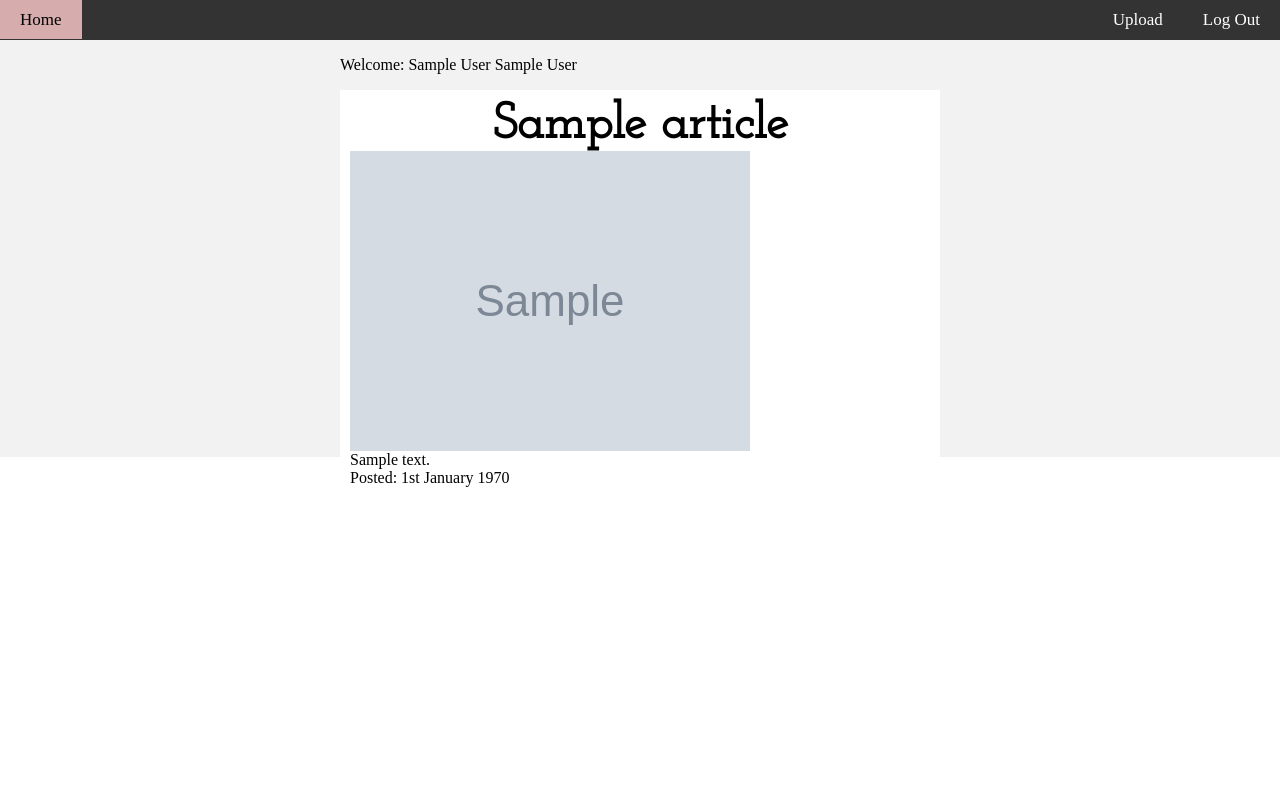
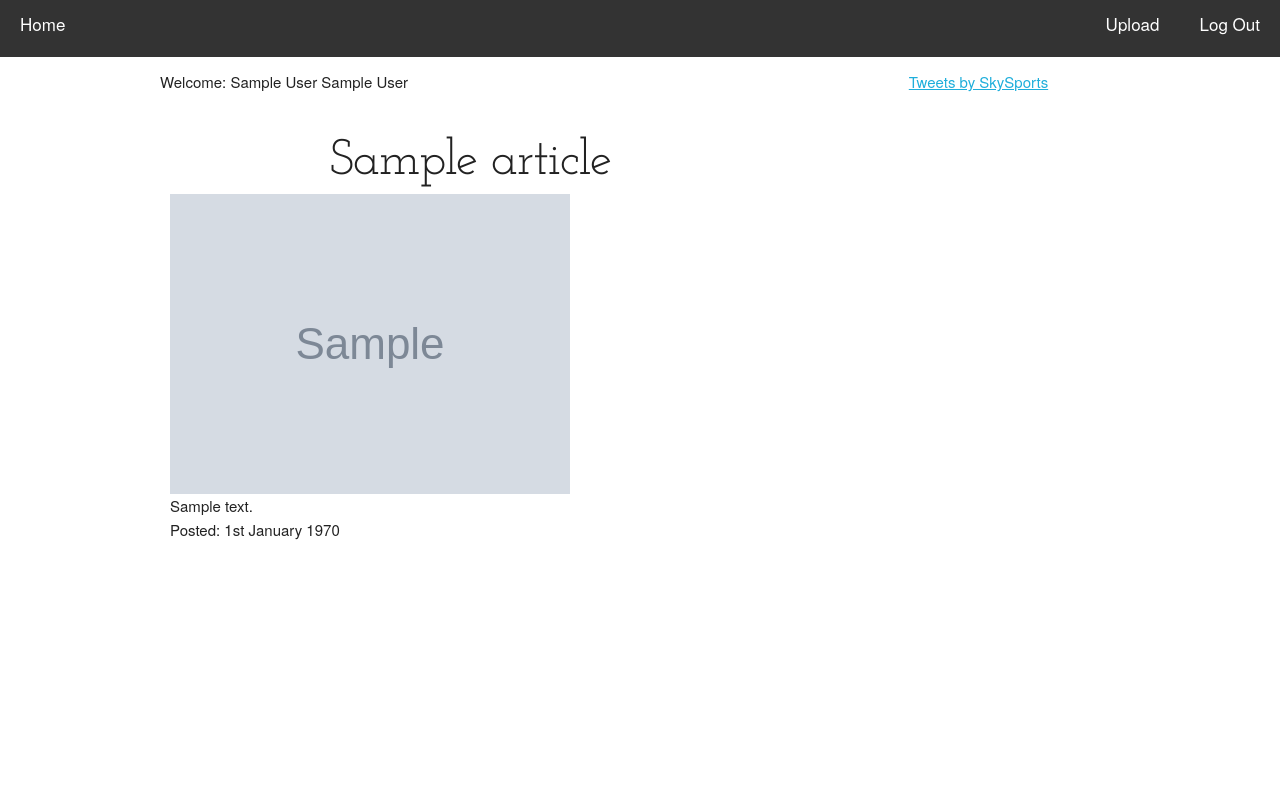
Before and after one commit to minnypatel/Team-A, a PHP site: page / in a window 1280 px wide. Run offline with PHP 8.4, Linux system fonts and the light colour scheme; the visitor is signed in with stand-in values (Sample User, id 1); tables that the repository leaves empty or names only in its code hold one stand-in row (values such as "Sample post"); grey boxes marked "Sample" are stand-in pictures; some libraries are stand-ins or nearby versions.

Commit message:
example of using skeleton css for the twitter feed

```diff
--- /dev/null
+++ b/CSS/skeleton.css
@@ -0,0 +1,418 @@
+/*
+* Skeleton V2.0.4
+* Copyright 2014, Dave Gamache
+* www.getskeleton.com
+* Free to use under the MIT license.
+* http://www.opensource.org/licenses/mit-license.php
+* 12/29/2014
+*/
+
+
+/* Table of contents
+––––––––––––––––––––––––––––––––––––––––––––––––––
+- Grid
+- Base Styles
+- Typography
+- Links
+- Buttons
+- Forms
+- Lists
+- Code
+- Tables
+- Spacing
+- Utilities
+- Clearing
+- Media Queries
+*/
+
+
+/* Grid
+–––––––––––––––––––––––––––––––––––––––––––––––––– */
+.container {
+  position: relative;
+  width: 100%;
+  max-width: 960px;
+  margin: 0 auto;
+  padding: 0 20px;
+  box-sizing: border-box; }
+.column,
+.columns {
+  width: 100%;
+  float: left;
+  box-sizing: border-box; }
+
+/* For devices larger than 400px */
+@media (min-width: 400px) {
+  .container {
+    width: 85%;
+    padding: 0; }
+}
+
+/* For devices larger than 550px */
+@media (min-width: 550px) {
+  .container {
+    width: 80%; }
+  .column,
+  .columns {
+    margin-left: 4%; }
+  .column:first-child,
+  .columns:first-child {
+    margin-left: 0; }
+
+  .one.column,
+  .one.columns                    { width: 4.66666666667%; }
+  .two.columns                    { width: 13.3333333333%; }
+  .three.columns                  { width: 22%;            }
+  .four.columns                   { width: 30.6666666667%; }
+  .five.columns                   { width: 39.3333333333%; }
+  .six.columns                    { width: 48%;            }
+  .seven.columns                  { width: 56.6666666667%; }
+  .eight.columns                  { width: 65.3333333333%; }
+  .nine.columns                   { width: 74.0%;          }
+  .ten.columns                    { width: 82.6666666667%; }
+  .eleven.columns                 { width: 91.3333333333%; }
+  .twelve.columns                 { width: 100%; margin-left: 0; }
+
+  .one-third.column               { width: 30.6666666667%; }
+  .two-thirds.column              { width: 65.3333333333%; }
+
+  .one-half.column                { width: 48%; }
+
+  /* Offsets */
+  .offset-by-one.column,
+  .offset-by-one.columns          { margin-left: 8.66666666667%; }
+  .offset-by-two.column,
+  .offset-by-two.columns          { margin-left: 17.3333333333%; }
+  .offset-by-three.column,
+  .offset-by-three.columns        { margin-left: 26%;            }
+  .offset-by-four.column,
+  .offset-by-four.columns         { margin-left: 34.6666666667%; }
+  .offset-by-five.column,
+  .offset-by-five.columns         { margin-left: 43.3333333333%; }
+  .offset-by-six.column,
+  .offset-by-six.columns          { margin-left: 52%;            }
+  .offset-by-seven.column,
+  .offset-by-seven.columns        { margin-left: 60.6666666667%; }
+  .offset-by-eight.column,
+  .offset-by-eight.columns        { margin-left: 69.3333333333%; }
+  .offset-by-nine.column,
+  .offset-by-nine.columns         { margin-left: 78.0%;          }
+  .offset-by-ten.column,
+  .offset-by-ten.columns          { margin-left: 86.6666666667%; }
+  .offset-by-eleven.column,
+  .offset-by-eleven.columns       { margin-left: 95.3333333333%; }
+
+  .offset-by-one-third.column,
+  .offset-by-one-third.columns    { margin-left: 34.6666666667%; }
+  .offset-by-two-thirds.column,
+  .offset-by-two-thirds.columns   { margin-left: 69.3333333333%; }
+
+  .offset-by-one-half.column,
+  .offset-by-one-half.columns     { margin-left: 52%; }
+
+}
+
+
+/* Base Styles
+–––––––––––––––––––––––––––––––––––––––––––––––––– */
+/* NOTE
+html is set to 62.5% so that all the REM measurements throughout Skeleton
+are based on 10px sizing. So basically 1.5rem = 15px :) */
+html {
+  font-size: 62.5%; }
+body {
+  font-size: 1.5em; /* currently ems cause chrome bug misinterpreting rems on body element */
+  line-height: 1.6;
+  font-weight: 400;
+  font-family: "Raleway", "HelveticaNeue", "Helvetica Neue", Helvetica, Arial, sans-serif;
+  color: #222; }
+
+
+/* Typography
+–––––––––––––––––––––––––––––––––––––––––––––––––– */
+h1, h2, h3, h4, h5, h6 {
+  margin-top: 0;
+  margin-bottom: 2rem;
+  font-weight: 300; }
+h1 { font-size: 4.0rem; line-height: 1.2;  letter-spacing: -.1rem;}
+h2 { font-size: 3.6rem; line-height: 1.25; letter-spacing: -.1rem; }
+h3 { font-size: 3.0rem; line-height: 1.3;  letter-spacing: -.1rem; }
+h4 { font-size: 2.4rem; line-height: 1.35; letter-spacing: -.08rem; }
+h5 { font-size: 1.8rem; line-height: 1.5;  letter-spacing: -.05rem; }
+h6 { font-size: 1.5rem; line-height: 1.6;  letter-spacing: 0; }
+
+/* Larger than phablet */
+@media (min-width: 550px) {
+  h1 { font-size: 5.0rem; }
+  h2 { font-size: 4.2rem; }
+  h3 { font-size: 3.6rem; }
+  h4 { font-size: 3.0rem; }
+  h5 { font-size: 2.4rem; }
+  h6 { font-size: 1.5rem; }
+}
+
+p {
+  margin-top: 0; }
+
+
+/* Links
+–––––––––––––––––––––––––––––––––––––––––––––––––– */
+a {
+  color: #1EAEDB; }
+a:hover {
+  color: #0FA0CE; }
+
+
+/* Buttons
+–––––––––––––––––––––––––––––––––––––––––––––––––– */
+.button,
+button,
+input[type="submit"],
+input[type="reset"],
+input[type="button"] {
+  display: inline-block;
+  height: 38px;
+  padding: 0 30px;
+  color: #555;
+  text-align: center;
+  font-size: 11px;
+  font-weight: 600;
+  line-height: 38px;
+  letter-spacing: .1rem;
+  text-transform: uppercase;
+  text-decoration: none;
+  white-space: nowrap;
+  background-color: transparent;
+  border-radius: 4px;
+  border: 1px solid #bbb;
+  cursor: pointer;
+  box-sizing: border-box; }
+.button:hover,
+button:hover,
+input[type="submit"]:hover,
+input[type="reset"]:hover,
+input[type="button"]:hover,
+.button:focus,
+button:focus,
+input[type="submit"]:focus,
+input[type="reset"]:focus,
+input[type="button"]:focus {
+  color: #333;
+  border-color: #888;
+  outline: 0; }
+.button.button-primary,
+button.button-primary,
+input[type="submit"].button-primary,
+input[type="reset"].button-primary,
+input[type="button"].button-primary {
+  color: #FFF;
+  background-color: #33C3F0;
+  border-color: #33C3F0; }
+.button.button-primary:hover,
+button.button-primary:hover,
+input[type="submit"].button-primary:hover,
+input[type="reset"].button-primary:hover,
+input[type="button"].button-primary:hover,
+.button.button-primary:focus,
+button.button-primary:focus,
+input[type="submit"].button-primary:focus,
+input[type="reset"].button-primary:focus,
+input[type="button"].button-primary:focus {
+  color: #FFF;
+  background-color: #1EAEDB;
+  border-color: #1EAEDB; }
+
+
+/* Forms
+–––––––––––––––––––––––––––––––––––––––––––––––––– */
+input[type="email"],
+input[type="number"],
+input[type="search"],
+input[type="text"],
+input[type="tel"],
+input[type="url"],
+input[type="password"],
+textarea,
+select {
+  height: 38px;
+  padding: 6px 10px; /* The 6px vertically centers text on FF, ignored by Webkit */
+  background-color: #fff;
+  border: 1px solid #D1D1D1;
+  border-radius: 4px;
+  box-shadow: none;
+  box-sizing: border-box; }
+/* Removes awkward default styles on some inputs for iOS */
+input[type="email"],
+input[type="number"],
+input[type="search"],
+input[type="text"],
+input[type="tel"],
+input[type="url"],
+input[type="password"],
+textarea {
+  -webkit-appearance: none;
+     -moz-appearance: none;
+          appearance: none; }
+textarea {
+  min-height: 65px;
+  padding-top: 6px;
+  padding-bottom: 6px; }
+input[type="email"]:focus,
+input[type="number"]:focus,
+input[type="search"]:focus,
+input[type="text"]:focus,
+input[type="tel"]:focus,
+input[type="url"]:focus,
+input[type="password"]:focus,
+textarea:focus,
+select:focus {
+  border: 1px solid #33C3F0;
+  outline: 0; }
+label,
+legend {
+  display: block;
+  margin-bottom: .5rem;
+  font-weight: 600; }
+fieldset {
+  padding: 0;
+  border-width: 0; }
+input[type="checkbox"],
+input[type="radio"] {
+  display: inline; }
+label > .label-body {
+  display: inline-block;
+  margin-left: .5rem;
+  font-weight: normal; }
+
+
+/* Lists
+–––––––––––––––––––––––––––––––––––––––––––––––––– */
+ul {
+  list-style: circle inside; }
+ol {
+  list-style: decimal inside; }
+ol, ul {
+  padding-left: 0;
+  margin-top: 0; }
+ul ul,
+ul ol,
+ol ol,
+ol ul {
+  margin: 1.5rem 0 1.5rem 3rem;
+  font-size: 90%; }
+li {
+  margin-bottom: 1rem; }
+
+
+/* Code
+–––––––––––––––––––––––––––––––––––––––––––––––––– */
+code {
+  padding: .2rem .5rem;
+  margin: 0 .2rem;
+  font-size: 90%;
+  white-space: nowrap;
+  background: #F1F1F1;
+  border: 1px solid #E1E1E1;
+  border-radius: 4px; }
+pre > code {
+  display: block;
+  padding: 1rem 1.5rem;
+  white-space: pre; }
+
+
+/* Tables
+–––––––––––––––––––––––––––––––––––––––––––––––––– */
+th,
+td {
+  padding: 12px 15px;
+  text-align: left;
+  border-bottom: 1px solid #E1E1E1; }
+th:first-child,
+td:first-child {
+  padding-left: 0; }
+th:last-child,
+td:last-child {
+  padding-right: 0; }
+
+
+/* Spacing
+–––––––––––––––––––––––––––––––––––––––––––––––––– */
+button,
+.button {
+  margin-bottom: 1rem; }
+input,
+textarea,
+select,
+fieldset {
+  margin-bottom: 1.5rem; }
+pre,
+blockquote,
+dl,
+figure,
+table,
+p,
+ul,
+ol,
+form {
+  margin-bottom: 2.5rem; }
+
+
+/* Utilities
+–––––––––––––––––––––––––––––––––––––––––––––––––– */
+.u-full-width {
+  width: 100%;
+  box-sizing: border-box; }
+.u-max-full-width {
+  max-width: 100%;
+  box-sizing: border-box; }
+.u-pull-right {
+  float: right; }
+.u-pull-left {
+  float: left; }
+
+
+/* Misc
+–––––––––––––––––––––––––––––––––––––––––––––––––– */
+hr {
+  margin-top: 3rem;
+  margin-bottom: 3.5rem;
+  border-width: 0;
+  border-top: 1px solid #E1E1E1; }
+
+
+/* Clearing
+–––––––––––––––––––––––––––––––––––––––––––––––––– */
+
+/* Self Clearing Goodness */
+.container:after,
+.row:after,
+.u-cf {
+  content: "";
+  display: table;
+  clear: both; }
+
+
+/* Media Queries
+–––––––––––––––––––––––––––––––––––––––––––––––––– */
+/*
+Note: The best way to structure the use of media queries is to create the queries
+near the relevant code. For example, if you wanted to change the styles for buttons
+on small devices, paste the mobile query code up in the buttons section and style it
+there.
+*/
+
+
+/* Larger than mobile */
+@media (min-width: 400px) {}
+
+/* Larger than phablet (also point when grid becomes active) */
+@media (min-width: 550px) {}
+
+/* Larger than tablet */
+@media (min-width: 750px) {}
+
+/* Larger than desktop */
+@media (min-width: 1000px) {}
+
+/* Larger than Desktop HD */
+@media (min-width: 1200px) {}
--- a/CSS/styles.css
+++ b/CSS/styles.css
@@ -76,15 +76,12 @@ body {
 }
 
 .container {
-    background: #F2F2F2;
 }
 
 .main {
     overflow: hidden;
     position:relative;
-    top: 40px;
-    margin: 0 auto;
-    max-width: 600px;
+    top: 70px;
 }
 
 .article {
--- a/index.php
+++ b/index.php
@@ -20,6 +20,8 @@ session_start();
         <title>Homepage</title>
         <meta charset="UTF-8">
         <meta name="viewport" content="width=device-width, initial-scale=1.0">
+        <!--inlcude the skeleton above the styles-->
+        <link rel="stylesheet" href="CSS/skeleton.css">
         <link rel="stylesheet" href="CSS/styles.css">
         <link href="https://fonts.googleapis.com/css?family=Josefin+Slab" rel="stylesheet">
     </head>
@@ -27,10 +29,13 @@ session_start();
         <?php echo display('navbar'); ?>
         <div class="container">
         <div class="main">
+    <!--use the syntax from skeleton of rows class and nine/three columns around your relevant code-->
+    <!--then changed the container to have no background colour and bit of padding from the top-->
+        <div class="row">
+            <div class="nine columns">
                 <?php if($_SESSION): ?>
                         <p>Welcome: <?php echo $_SESSION['firstname'] . " " . $_SESSION['lastname'];?></p>
                 <?php endif; ?>
-
                 <?php
 
                 $articleDisplay = new ArticleDAO(Dbconnection::getInstance());
@@ -42,8 +47,12 @@ session_start();
                 }
 
                 ?>
-
+            </div>
+            <div class="three columns">
+                <a class="twitter-timeline" data-width="300" data-height="4300" href="https://twitter.com/SkySports">Tweets by SkySports</a>
             </div>
         </div>
+        </div>
+            <script async src="//platform.twitter.com/widgets.js" charset="utf-8"></script>
     </body>
 </html>
```
Also changed, not shown: Uploads/trump.jpeg (added). Lines whose indentation alone changed are shown as unchanged.
